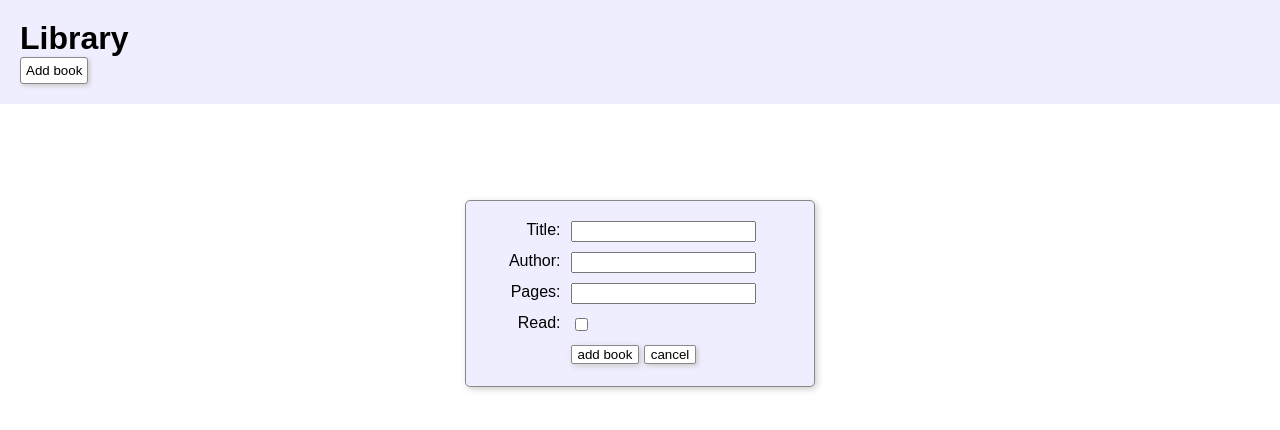
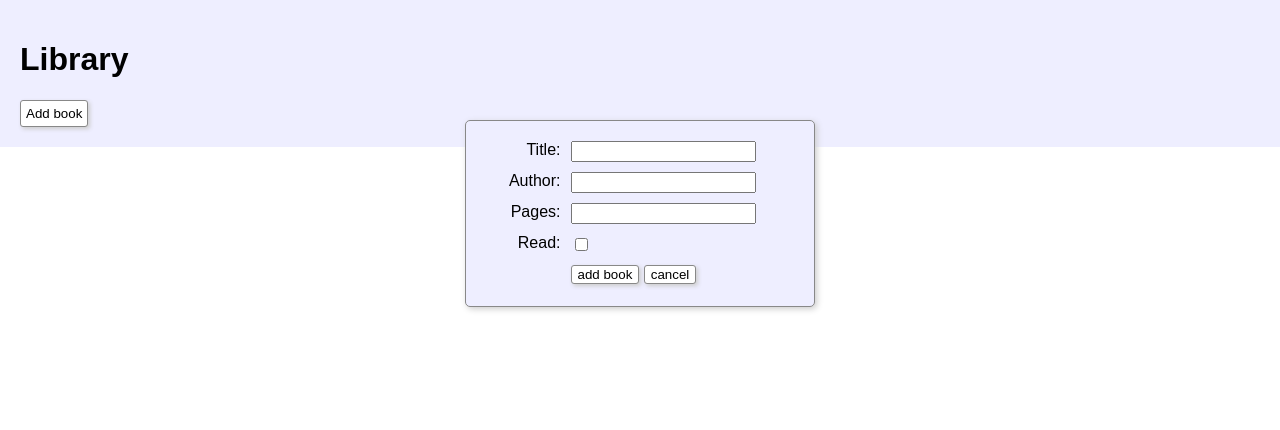
Before and after one commit to SerginoCroes/odin-library, a plain HTML site: page index.html in a window 1280 px wide. Both pictures are taken after a click on the button "Add book". Drawn offline with Linux system fonts and the light colour scheme.

Commit message:
fixed duplicated css

```diff
--- a/style.css
+++ b/style.css
@@ -15,15 +15,27 @@ body {
 
 .header h1 {
     padding: 0px;
-    margin: 0px;
+    margin: 0px 20p 20pxx;
 }
 
 button {
+    padding: 5px;
+}
+
+button, input[type='button'], input[type='submit'] {
     background-color: #fff;
     border: 1px solid #888;
     border-radius: 3px;
-    padding: 5px;
     box-shadow: 2px 2px 4px #ccc;
+}
+
+button:hover, input[type='button']:hover, input[type='submit']:hover {
+    box-shadow: inset 1px 1px 4px #ccc;
+}
+
+button:active, input[type='button']:active, input[type='submit']:active {
+    background-color: #eee;
+    box-shadow: inset 2px 2px 4px #aaa;
 }
 
 form {
@@ -39,7 +51,7 @@ form {
     background-color: #eef;
     box-shadow: 2px 2px 6px #ccc;
     padding: 20px;
-    top: 200px;
+    top: 120px;
     left: calc(50vw - 175px);
 }
 
@@ -83,30 +95,6 @@ input[id='read'] {
     grid-area: 5 / 2 / 6 / 3;
 }
 
-input[type='submit'] {
-    background-color: #fff;
-    border: 1px solid #888;
-    border-radius: 2px;
-    box-shadow: 2px 2px 6px #ccc;
-}
-
-input[type='submit']:hover {
-    /* background-color: #eee; */
-    box-shadow: inset 1px 1px 4px #ccc;
-}
-
-input[type='button'] {
-    background-color: #fff;
-    border: 1px solid #888;
-    border-radius: 2px;
-    box-shadow: 2px 2px 4px #ccc;
-}
-
-input[type='button']:hover {
-    /* background-color: #eee; */
-    box-shadow: inset 1px 1px 4px #ccc;
-}
-
 #container {
     display: flex;
     flex-wrap: wrap;
```
